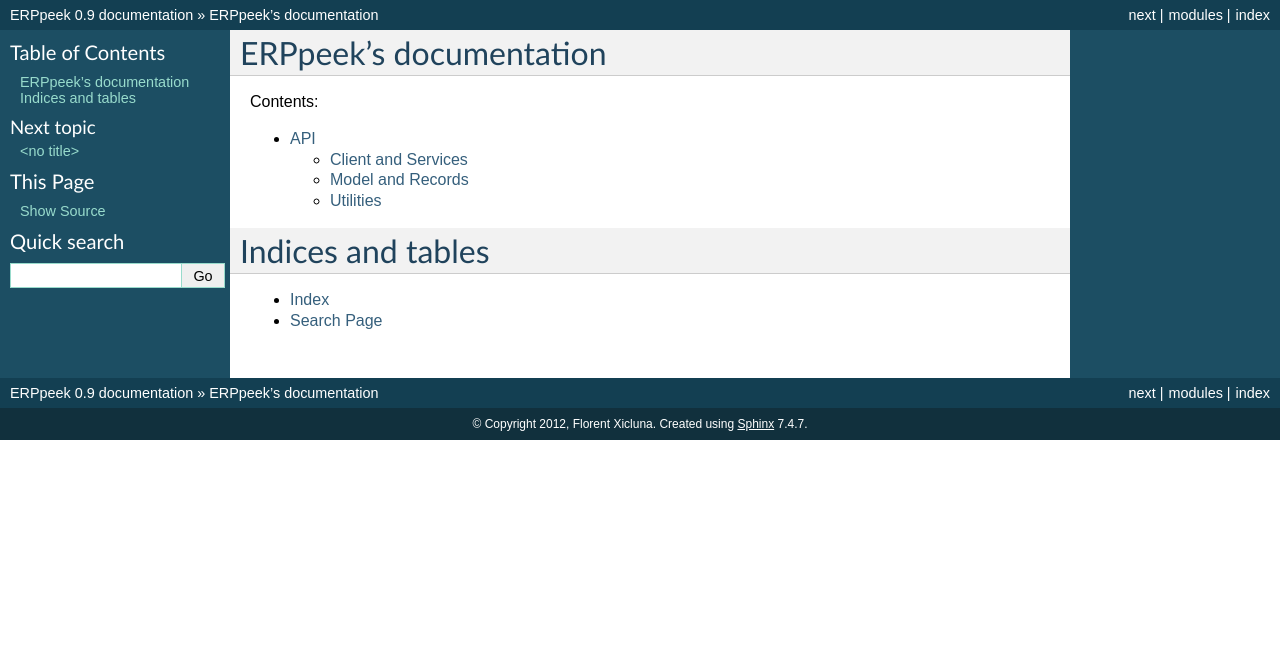
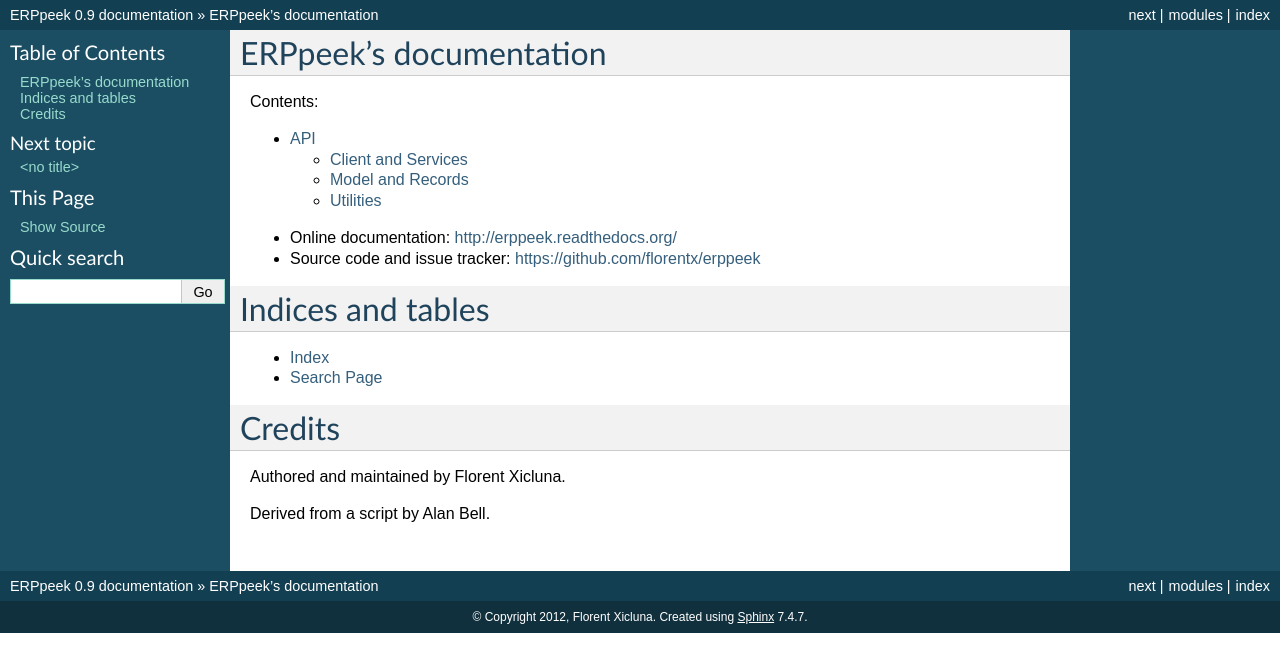
Before and after one commit to tinyerp/erppeek, a Sphinx documentation site: the page built from docs/index.rst, in a window 1280 px wide. Shown: the top 672 px of the page. Built offline with Sphinx 7.4.7, drawn with Linux system fonts in a browser that asks for light colours.

```diff
--- a/CHANGES.rst
+++ b/CHANGES.rst
@@ -3,7 +3,7 @@ Changelog
 
 .. currentmodule:: erppeek
 
-0.9 (UNRELEASED)
+0.9 (2012-08-22)
 ~~~~~~~~~~~~~~~~
 
 * Add the Active Record pattern for convenience.  New classes :class:`Model`,
--- a/docs/index.rst
+++ b/docs/index.rst
@@ -16,9 +16,20 @@ Contents:
    API <api>
    changes
 
+* Online documentation: `<http://erppeek.readthedocs.org/>`_
+* Source code and issue tracker: `<https://github.com/florentx/erppeek>`_
+
 
 Indices and tables
 ==================
 
 * :ref:`genindex`
 * :ref:`search`
+
+
+Credits
+=======
+
+Authored and maintained by Florent Xicluna.
+
+Derived from a script by Alan Bell.
--- a/erppeek.py
+++ b/erppeek.py
@@ -59,7 +59,7 @@ except ImportError:
         return _convert(node_or_string)
 
 
-__version__ = '0.9.dev0'
+__version__ = '0.9'
 __all__ = ['Client', 'Model', 'Record', 'RecordList', 'Service', 'read_config']
 
 CONF_FILE = 'erppeek.ini'
```
Also changed, not shown: setup.py (+4 -4 lines), 1 other file.
